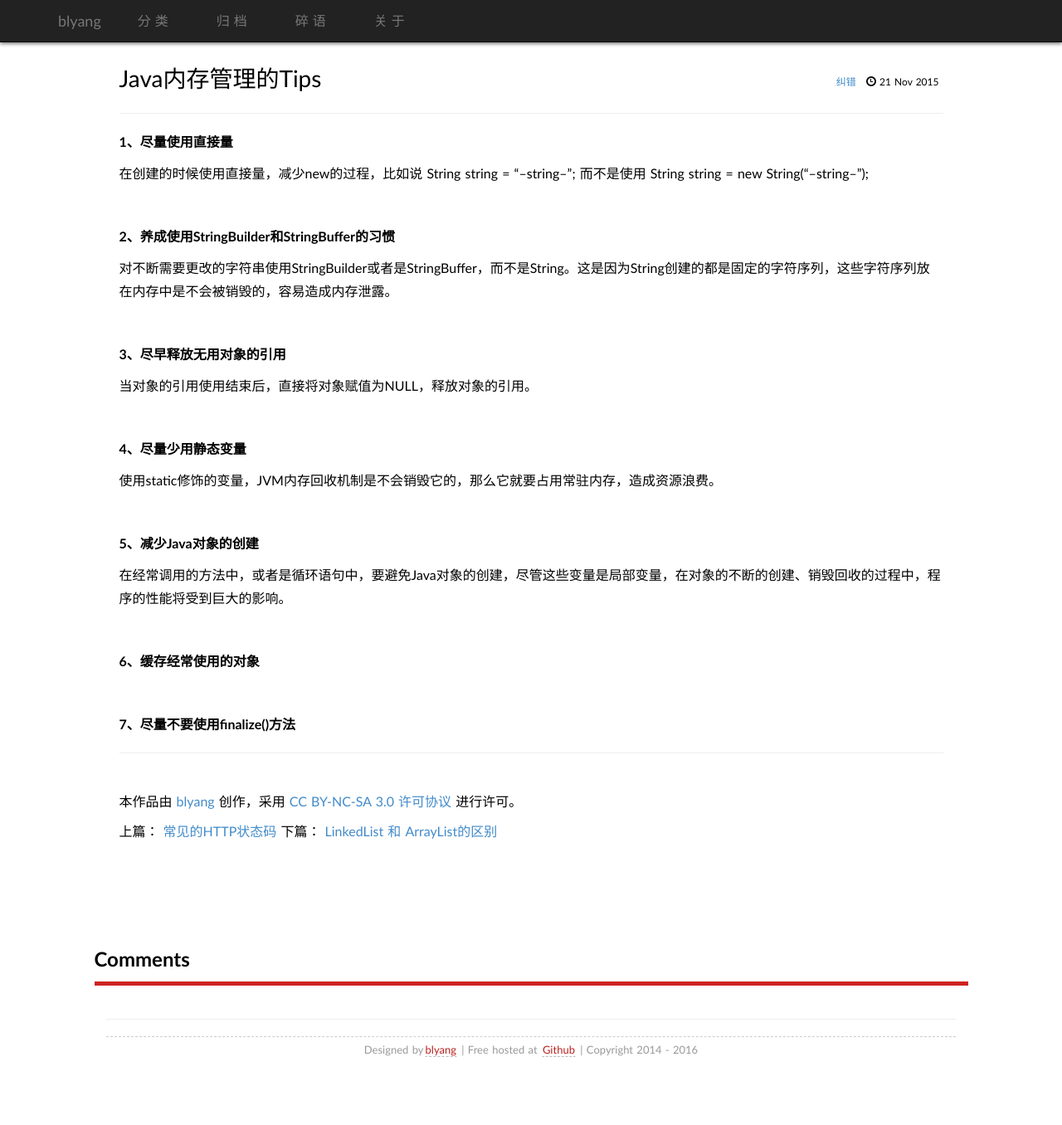
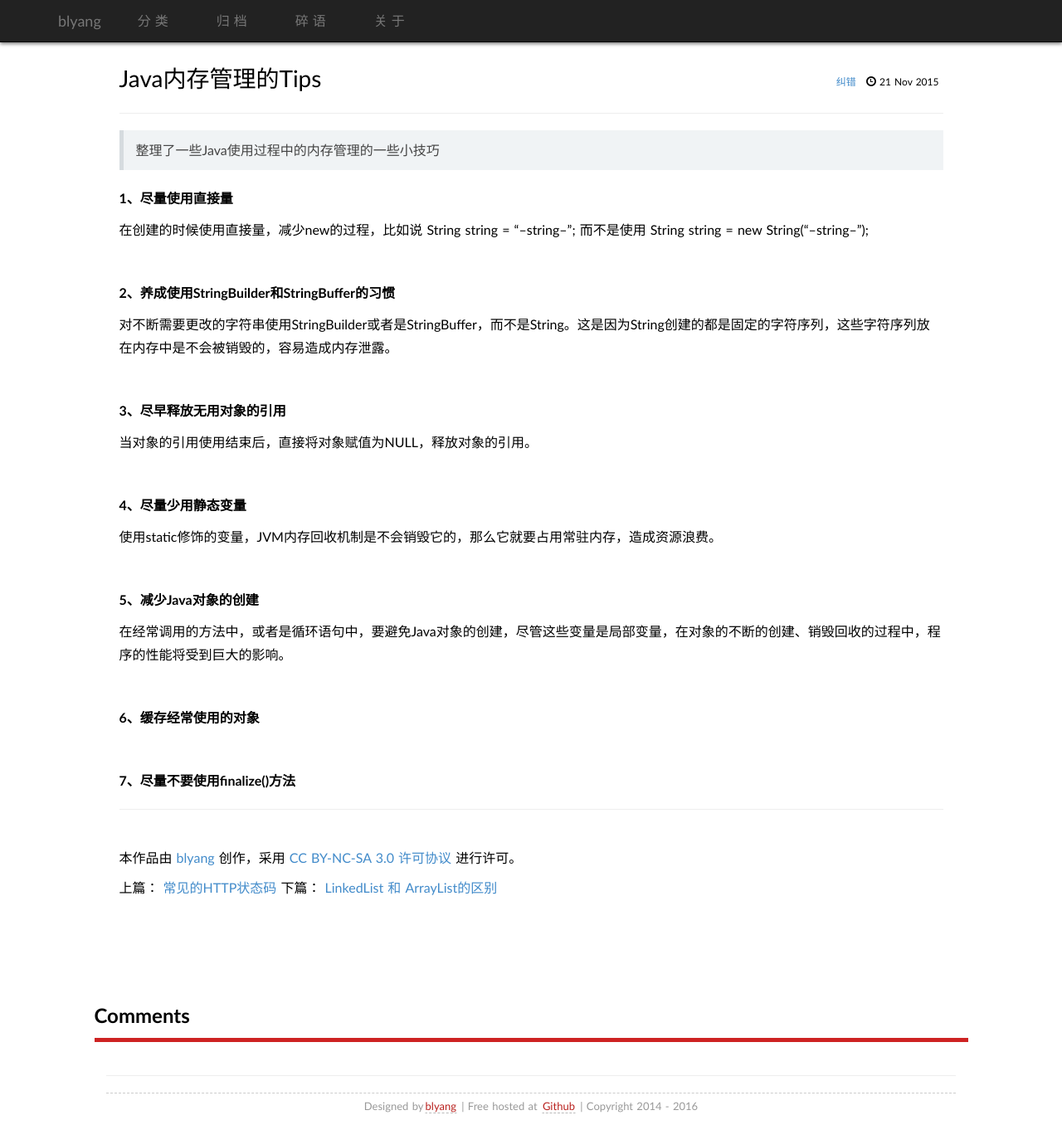
Before and after one commit to BLYang7/blyang7.github.io, a Jekyll site: the page built from _posts/2015-11-21-JavaCacheTips.md, in a window 1280 px wide and 1356 px high. Shown: the whole window at 83% size. Built offline with Jekyll 4.4.1, drawn with Linux system fonts in a browser that asks for light colours; comment, search, counter and statistics services are not loaded.

Commit message:
内存管理呵呵

```diff
--- a/_posts/2015-11-21-JavaCacheTips.md
+++ b/_posts/2015-11-21-JavaCacheTips.md
@@ -4,6 +4,8 @@ title: Java内存管理的Tips
 categories: Java虚拟机
 
 ---
+
+>整理了一些Java使用过程中的内存管理的一些小技巧
 
 **1、尽量使用直接量**
 
```
